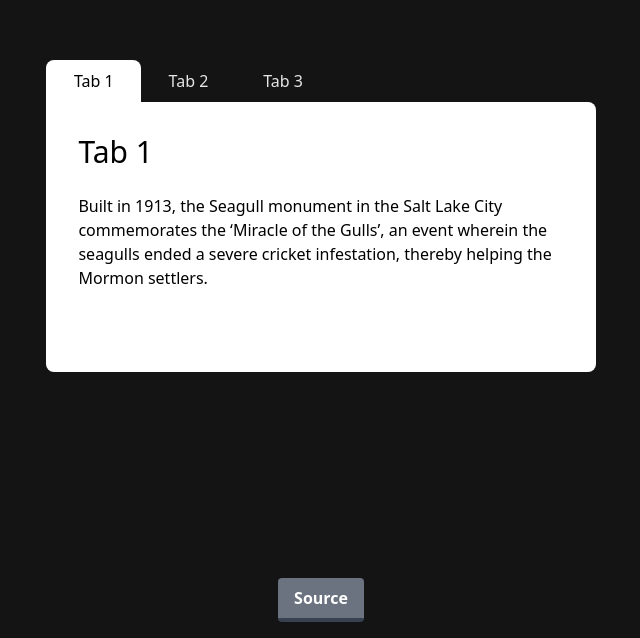
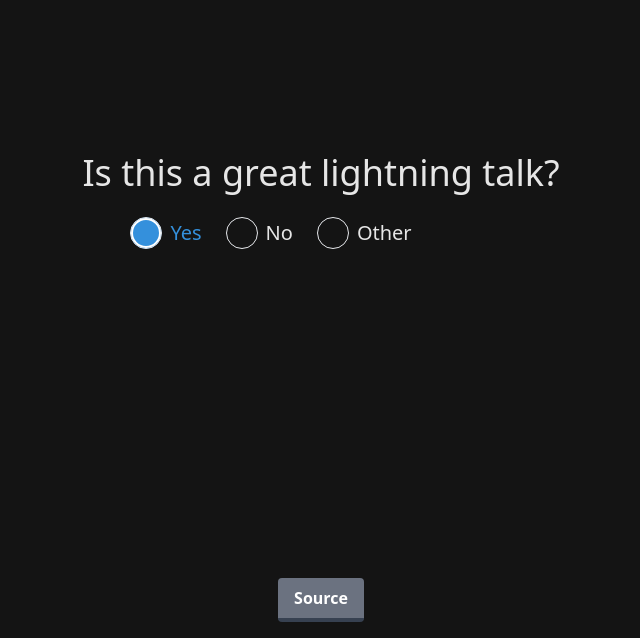
Before and after one commit to anton-g/css-is-awesome, a React (Vite) app: page / in a window 1280 px wide. Shown: the part 162-800 px from the top of the page, without its empty margins (319-959 px from the left). Built offline with nearby package versions, Linux system fonts and the light colour scheme.

Commit message:
Other demo

```diff
--- a/src/App.tsx
+++ b/src/App.tsx
@@ -1,4 +1,5 @@
 import Hover from './demos/hover/Hover';
+import Other from './demos/other/Other';
 import Tabs from './demos/tabs/Tabs';
 
 export default function App() {
@@ -6,7 +7,8 @@ export default function App() {
     <div className="mx-auto flex h-full items-center justify-center p-4 text-center">
       {/* <Intro /> */}
       {/* <Hover /> */}
-      <Tabs />
+      {/* <Tabs /> */}
+      <Other />
     </div>
   );
 }
--- /dev/null
+++ b/src/demos/other/Other.tsx
@@ -0,0 +1,94 @@
+import './other.css';
+import { Demo } from '../../Demo';
+
+export default function Other() {
+  return (
+    <Demo>
+      <Demo.Implementation>
+        <form className="other-radio mx-auto ">
+          <h1 className="mb-6 pt-6 text-4xl">
+            Is this a great lightning talk?
+          </h1>
+
+          <div className="flex gap-2 pl-12">
+            <div className="mr-4 mb-4 flex items-center">
+              <input
+                className="hidden"
+                defaultChecked
+                id="radio1"
+                name="radio"
+                type="radio"
+              />
+              <label
+                className="flex cursor-pointer items-center text-xl"
+                htmlFor="radio1"
+              >
+                <span className="border-grey flex-no-shrink mr-2 inline-block h-8 w-8 rounded-full border"></span>
+                Yes
+              </label>
+            </div>
+
+            <div className="mr-4 mb-4 flex items-center">
+              <input className="hidden" id="radio2" name="radio" type="radio" />
+              <label
+                className="flex cursor-pointer items-center text-xl"
+                htmlFor="radio2"
+              >
+                <span className="border-grey flex-no-shrink mr-2 inline-block h-8 w-8 rounded-full border"></span>
+                No
+              </label>
+            </div>
+
+            <div className="mr-4 mb-4 flex items-center">
+              <input
+                className="other hidden"
+                id="radio3"
+                name="radio"
+                type="radio"
+              />
+              <label
+                className="flex cursor-pointer items-center text-xl"
+                htmlFor="radio3"
+              >
+                <span className="border-grey flex-no-shrink mr-2 inline-block h-8 w-8 rounded-full border"></span>
+                Other
+              </label>
+            </div>
+          </div>
+          <input
+            className="reason-input
+            form-control
+            m-0
+            w-full
+            rounded
+            border
+            border-solid
+            border-gray-300
+            bg-white bg-clip-padding
+            px-3 py-1.5 text-base
+            font-normal
+            text-gray-700
+            transition
+            ease-in-out focus:border-blue-600 focus:bg-white focus:text-gray-700 focus:outline-none"
+            placeholder="Reason"
+            type="text"
+          ></input>
+        </form>
+      </Demo.Implementation>
+      <Demo.Source
+        foo={`.reason-input {
+  display: none;
+}
+form:has(input.other:checked) .reason-input {
+  display: block;
+}`}
+        html={`<form>
+  <input type="radio" name="rating" /> Yes
+  <input type="radio" name="rating" /> No
+  <input type="radio" name="rating" class="other" /> Other
+  <input type="text" class="reason-input" />
+</form>`}
+      ></Demo.Source>
+    </Demo>
+  );
+}
--- /dev/null
+++ b/src/demos/other/other.css
@@ -0,0 +1,29 @@
+.other-radio input[type='radio'] + label span {
+  transition: background 0.2s, transform 0.2s;
+}
+
+.other-radio input[type='radio'] + label span:hover,
+.other-radio input[type='radio'] + label:hover span {
+  transform: scale(1.2);
+}
+
+.other-radio input[type='radio']:checked + label span {
+  background-color: #3490dc;
+  box-shadow: 0px 0px 0px 2px white inset;
+}
+
+.other-radio input[type='radio']:checked + label {
+  color: #3490dc;
+}
+
+.reason-input {
+  display: none;
+}
+
+form.other-radio:has(input.other:checked) .reason-input {
+  display: block;
+}
+
+form.other-radio {
+  min-height: 175px;
+}
```
